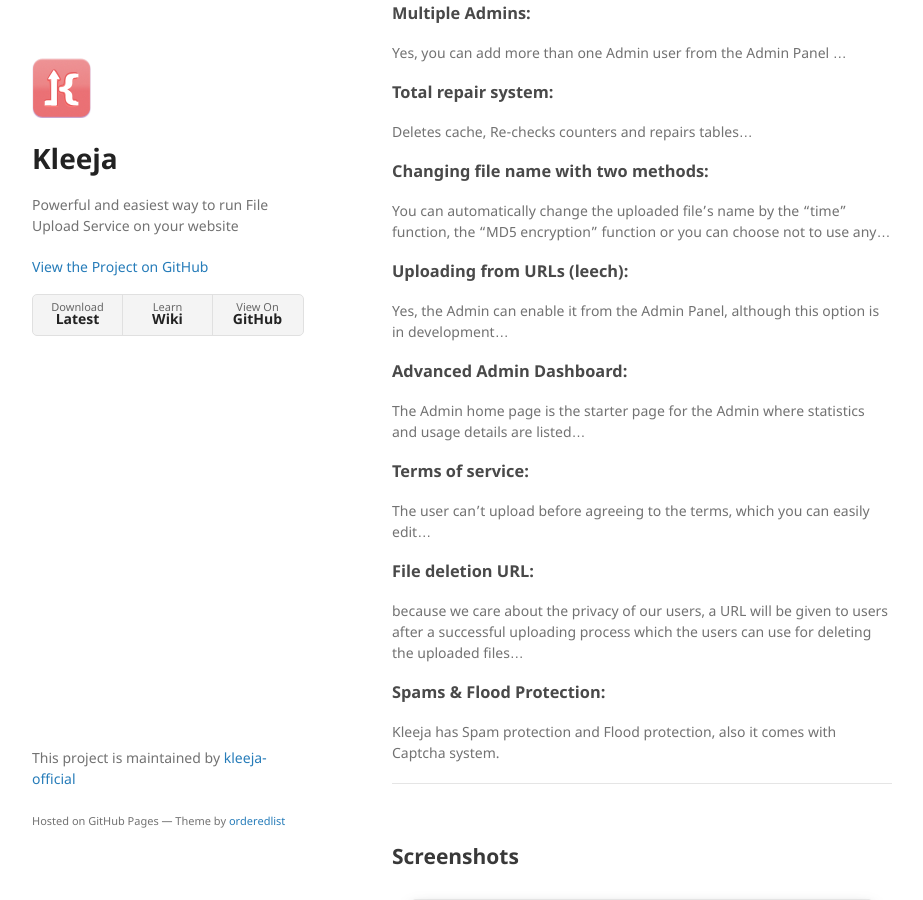
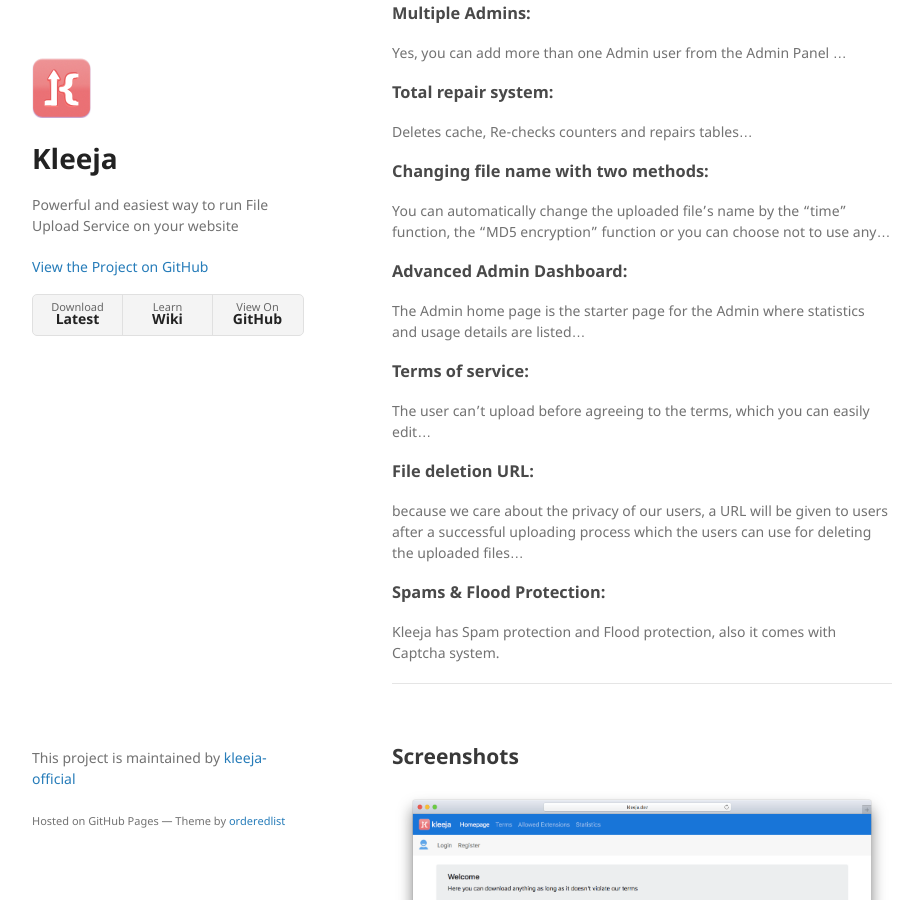
Before and after one commit to kleeja-official/website, a Jekyll site: the page built from index.md, in a window 1280 px wide and 900 px high, scrolled down 2294 px. Shown: the whole window, without its empty margins (178-1101 px from the left). Built offline with Jekyll 4.4.1, drawn with Linux system fonts in a browser that asks for light colours; our own code applies the rules of GitHub Pages for plain Markdown files.

Commit message:
removed feature : Uploading from URLs (leech)

```diff
--- a/index.md
+++ b/index.md
@@ -65,8 +65,6 @@
 Deletes cache, Re-checks counters and repairs tables...
 ### [](#header-4)Changing file name with two methods:
 You can automatically change the uploaded file's name by the "time" function, the "MD5 encryption" function or you can choose not to use any...
-### [](#header-4)Uploading from URLs (leech):
-Yes, the Admin can enable it from the Admin Panel, although this option is in development...
 ### [](#header-4)Advanced Admin Dashboard:
 The Admin home page is the starter page for the Admin where statistics and usage details are listed...
 ### [](#header-4)Terms of service:
```
